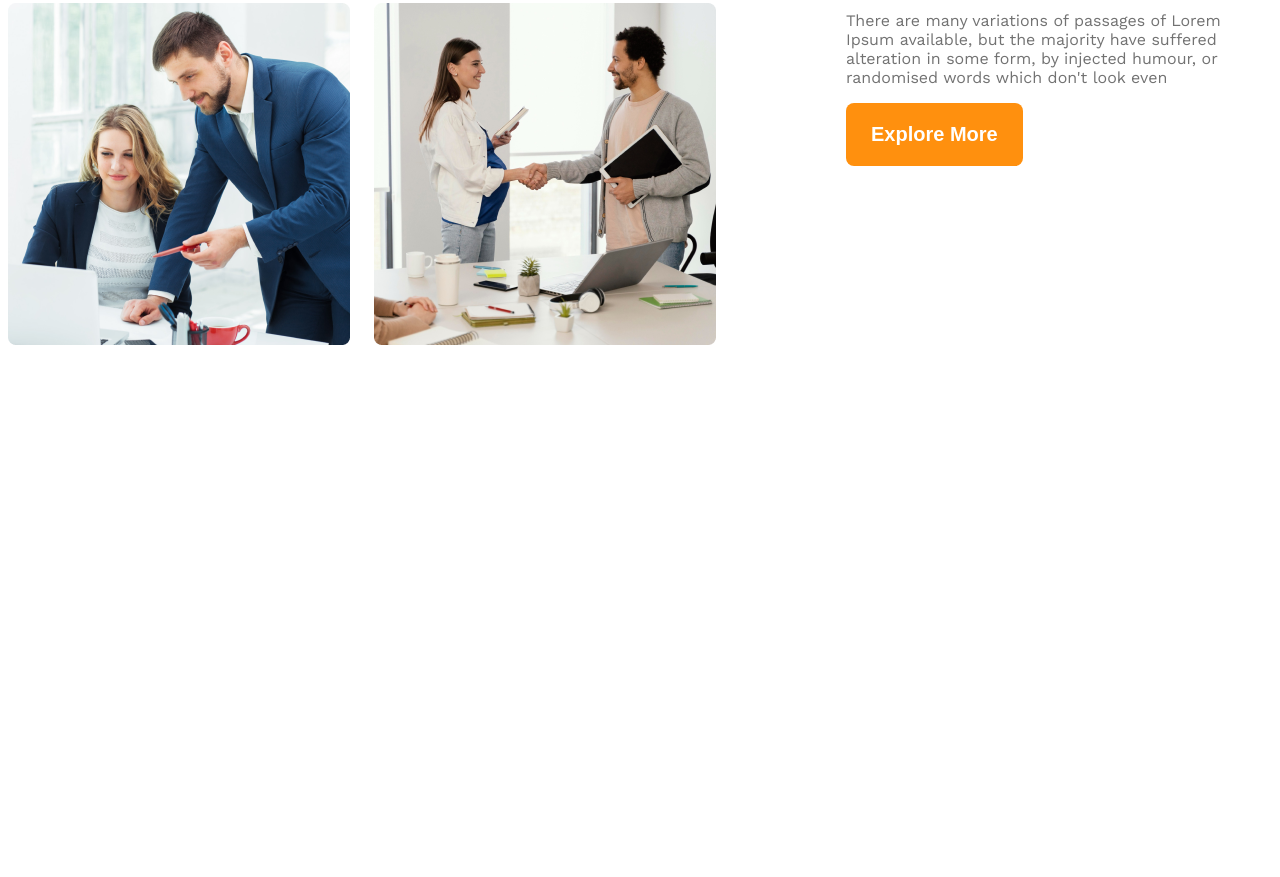
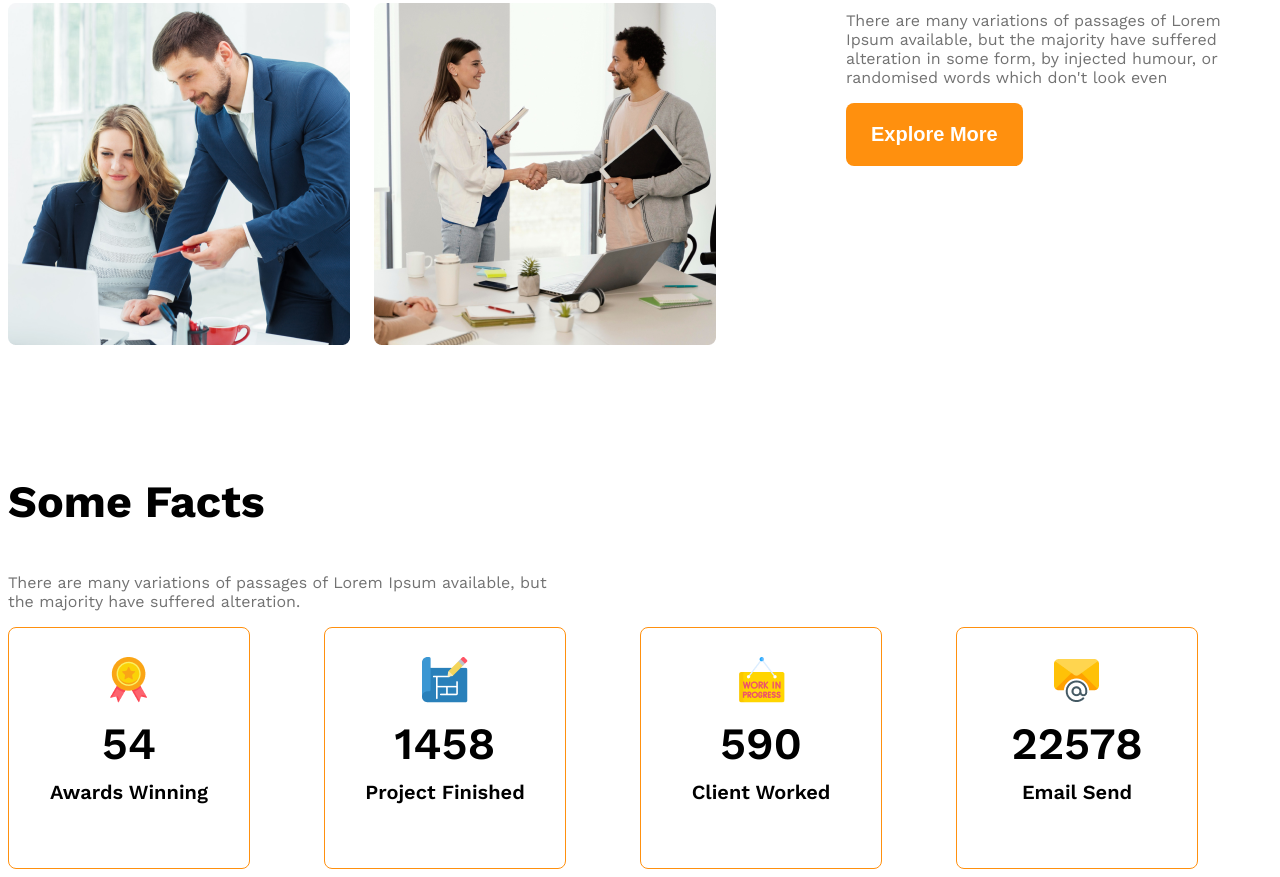
Before and after one commit to Nazmul-Islam24/G3-Architects-Resp..-Web-mod-9-, a plain HTML site: page index.html in a window 1280 px wide. Shown: the part 1667-2544 px from the top of the page. Before the commit the page ends 2020 px from the top, so only its background shows below. Drawn offline with nearby package versions, Linux system fonts and the light colour scheme.

Commit message:
added some facts section(card)

```diff
--- a/Styles/G3-Architects.css
+++ b/Styles/G3-Architects.css
@@ -48,6 +48,11 @@ main{
 
 main > section{
     margin-top: 130px;
+}
+
+.section-title{
+    font-size: 2.8rem;
+    font-weight: 700;
 }
 
 
@@ -115,14 +120,44 @@ main > section{
     max-width: 530px;
 }
 
-.feature-title{
-    font-size: 2.8rem;
-    font-weight: 700;
-}
 
 #quick-list{
     font-weight: 500;
 }
+
+/* some facts related styles */
+.facts-container{
+    display: grid;
+    grid-template-columns: repeat(4, 1fr);
+}
+
+.fact-card{
+    border: 1px solid #FF900E;
+    width: 240px;
+    height: 240px;
+    border-radius: 8px;
+    text-align: center;
+    align-items: center;
+    justify-content: center;
+}
+
+.fact-number{
+    font-size: 2.8rem;
+    font-weight: 600;
+    margin-top: 10px;
+    margin-bottom: 5px;
+}
+
+.fact-name{
+    font-size: 1.25rem;
+    font-weight: 600;
+    margin-top: 10px;
+}
+
+.fact-description{
+    max-width: 540px;
+}
+
 
 
 /* Responsive Media Query */
@@ -133,8 +168,12 @@ main > section{
         flex-direction: column;
     }
 
-    .tem-img-container{
+    .tem-img-container, .facts-container{
         grid-template-columns: repeat(1, 1fr);
+    }
+    .facts-container{
+        justify-items: center;
+        gap: 24px;
     }
 
     .our-features{
--- a/index.html
+++ b/index.html
@@ -32,7 +32,7 @@
     </header>
     <main>
         <!-- team section start -->
-        <section class="teams display-flex">
+         <section class="teams display-flex">
             <div class="tem-img-container">
                 <img src="images/team1.png" alt="Two Architects discussing about design">
                 <img src="images/team2.png" alt="">
@@ -40,14 +40,56 @@
                 <img src="images/team4.png" alt="">
             </div>
             <div class="our-features">
-                <h3 class="feature-title"><span id="quick-list" class="text-light-gray">Quick list</span> <span>of Our</span> <span class="text-primary">Features</span></h3>
+                <h3 class="section-title"><span id="quick-list" class="text-light-gray">Quick list</span> <span>of Our</span> <span class="text-primary">Features</span></h3>
                 <p class="feature-description text-light-gray">There are many variations of passages
                 of Lorem Ipsum available, but the majority have suffered
                 alteration in some form, by injected humour, or randomised words
                 which don't look even</p>
                 <button class="btn-primary">Explore More</button>
             </div>
-        </section>
+         </section>
+        <!-- features will enjoy -->
+         <section>
+
+         </section>
+
+
+        <!-- some facts -->
+         <section class="some-facts">
+            <h3 class="section-title">Some Facts</h3>
+            <p class="text-light-gray fact-description">There are many variations of passages of Lorem Ipsum available, but the majority have suffered alteration.</p>
+            <div class="facts-container">
+                <!-- .fact-card*4>img.fact-icon+h4.fact-number+h5.fact-name -->
+                 <div class="fact-card display-flex">
+                    <div>
+                        <img src="images/icons/ribon.png" alt="" class="fact-icon">
+                        <h4 class="fact-number">54</h4>
+                        <h5 class="fact-name">Awards Winning</h5>
+                    </div>
+                 </div>
+                 <div class="fact-card display-flex">
+                    <div>
+                        <img src="images/icons/projects.png" alt="" class="fact-icon">
+                        <h4 class="fact-number">1458</h4>
+                        <h5 class="fact-name">Project Finished</h5>
+                    </div>
+                 </div>
+                 <div class="fact-card display-flex">
+                    <div>
+                        <img src="images/icons/customers.png" alt="" class="fact-icon">
+                        <h4 class="fact-number">590</h4>
+                        <h5 class="fact-name">Client Worked</h5>
+                    </div>
+                 </div>
+                 <div class="fact-card display-flex">
+                    <div>
+                        <img src="images/icons/email.png" alt="" class="fact-icon">
+                        <h4 class="fact-number">22578</h4>
+                        <h5 class="fact-name">Email Send</h5>
+                    </div>
+                 </div>
+            </div>
+         </section>
     </main>
     <footer>
 
```
